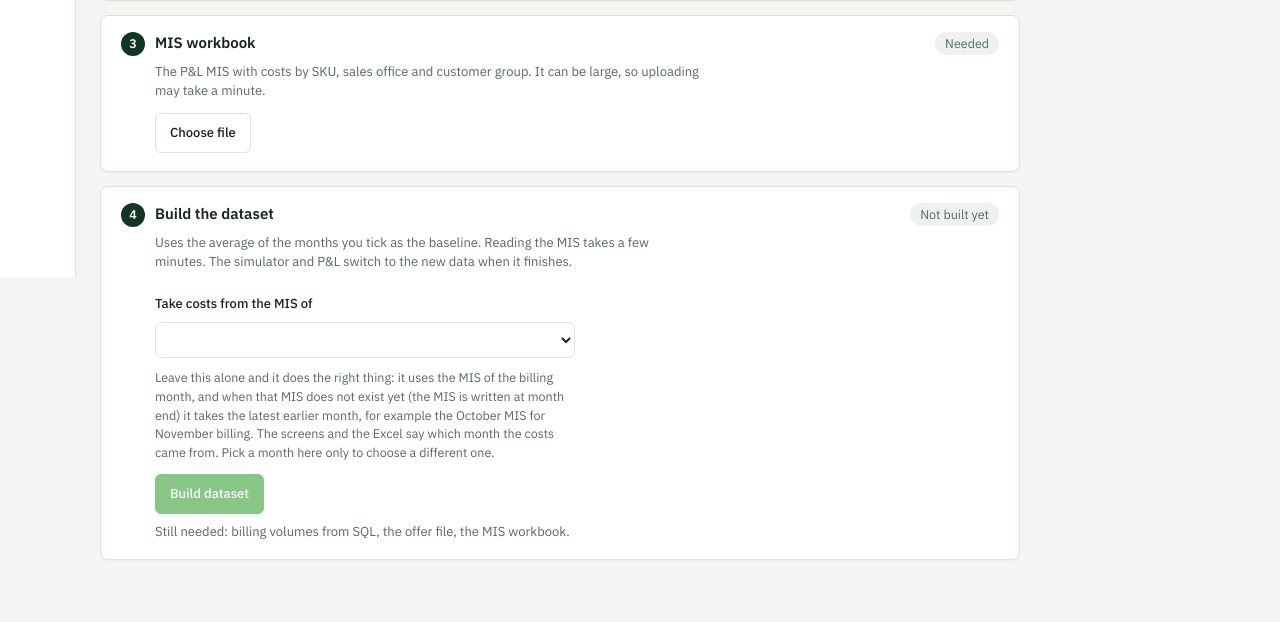
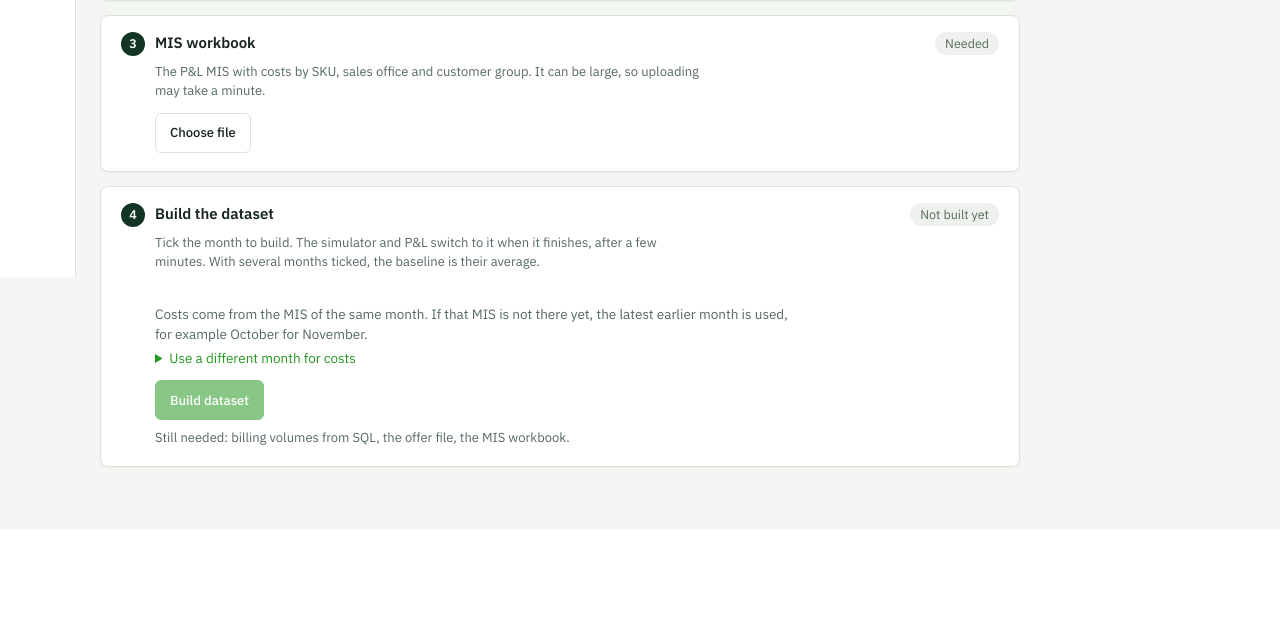
Before and after one commit to itsmeraghavjha/HeritageEdge, a Flask app: page /data in a window 1280 px wide. Shown: the part 523-1145 px from the top of the page. After the commit the page ends 1052 px from the top, so only its background shows below. Run offline with Flask 3, Linux system fonts and the light colour scheme; data that the repository does not hold is empty.

Commit message:
Simplify the build step: one days field, one line on costs, the cost month tucked away
Co-Authored-By: Claude Sonnet 5.5 <noreply@anthropic.com>
Claude-Session: https://claude.ai/code/session_01HWMokBj75bBkF3gH3M8aux

```diff
--- a/static/css/app.css
+++ b/static/css/app.css
@@ -819,3 +819,8 @@ html.side-collapsed .acct-btn { width: 36px; padding: 0; }
 .step .build-options small { display: block; margin-top: 4px; font-size: 12.5px; color: var(--muted); }
 .period-note { margin: 0 0 12px; padding: 8px 12px; border-radius: 8px; background: #fff7e0; color: #5c4400; font-size: 13.5px; }
 .period-note[hidden] { display: none; }
+
+.step .build-costs { margin: 10px 0 4px 34px; font-size: 13.5px; color: var(--muted); max-width: 640px; }
+.step .build-costs-pick { margin: 4px 0 4px 34px; font-size: 13.5px; }
+.step .build-costs-pick summary { cursor: pointer; color: var(--green, #1f7a3a); }
+.step .build-costs-pick .field { margin-top: 8px; max-width: 320px; }
--- a/templates/data.html
+++ b/templates/data.html
@@ -56,20 +56,23 @@
 
   <li class="panel step" id="stepBuild">
     <div class="step-head"><h2>Build the dataset</h2><span class="state" id="buildState"></span></div>
-    <p class="sub">Uses the average of the months you tick as the baseline. Reading the MIS takes a few minutes. The simulator and P&amp;L switch to the new data when it finishes.</p>
+    <p class="sub">Tick the month to build. The simulator and P&amp;L switch to it when it finishes, after a few minutes. With several months ticked, the baseline is their average.</p>
     <div class="months" id="months" role="group" aria-label="Base months"></div>
     <div class="build-options">
+      <div class="field" id="mtdField" hidden>
+        <label for="mtdDays">Days billed so far</label>
+        <input id="mtdDays" type="number" min="1" max="31" step="1" class="text" placeholder="for example 12" inputmode="numeric">
+        <small>Only for a month that is still running. Leave it empty for a finished month.</small>
+      </div>
+    </div>
+    <p class="build-costs">Costs come from the MIS of the same month. If that MIS is not there yet, the latest earlier month is used, for example October for November.</p>
+    <details class="build-costs-pick">
+      <summary>Use a different month for costs</summary>
       <div class="field">
         <label for="costMonth">Take costs from the MIS of</label>
         <select id="costMonth" class="text"></select>
-        <small>Leave this alone and it does the right thing: it uses the MIS of the billing month, and when that MIS does not exist yet (the MIS is written at month end) it takes the latest earlier month, for example the October MIS for November billing. The screens and the Excel say which month the costs came from. Pick a month here only to choose a different one.</small>
       </div>
-      <div class="field" id="mtdField" hidden>
-        <label for="mtdDays">Days of billing in the month</label>
-        <input id="mtdDays" type="number" min="1" max="31" step="1" class="text" placeholder="for example 11" inputmode="numeric">
-        <small>Fill this in when the month is not finished (month to date). The figures are then the actual amounts so far, and volume per day divides by these days. Leave it empty for a finished month.</small>
-      </div>
-    </div>
+    </details>
     <div class="step-actions">
       <button type="button" class="btn btn-primary" id="buildBtn">Build dataset</button>
     </div>
```
